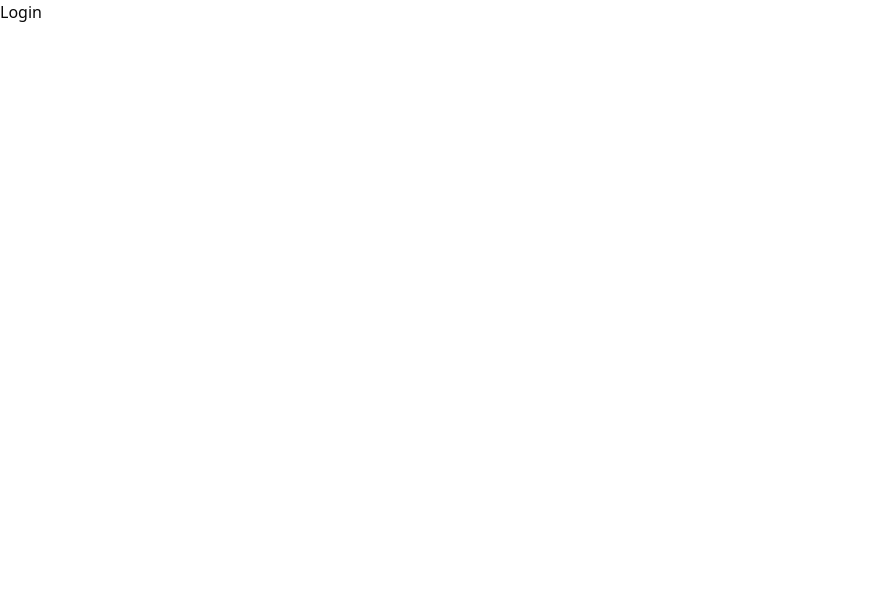
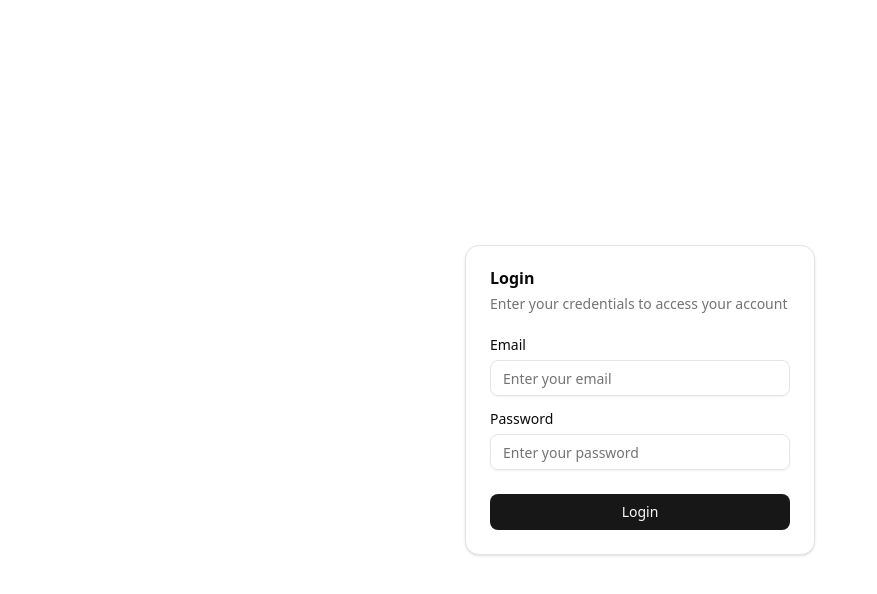
Before and after one commit to Sayanduary/elib_rest_api_project, a React (Vite) app in the folder elib-dashboard/: page /login in a window 1280 px wide. Shown: the top 594 px of the page, without its empty margins (0-877 px from the left). Built offline with nearby package versions, Linux system fonts and the light colour scheme.

Commit message:
feat: add LoginForm component and integrate with react-hook-form for validation; update package dependencies

```diff
--- /dev/null
+++ b/elib-dashboard/src/components/authentication-01.tsx
@@ -0,0 +1,91 @@
+"use client";
+
+import { useForm } from "react-hook-form";
+import { z } from "zod";
+import { zodResolver } from "@hookform/resolvers/zod";
+
+import {
+  Card,
+  CardContent,
+  CardDescription,
+  CardFooter,
+  CardHeader,
+  CardTitle,
+} from "@/components/ui/card";
+import { Input } from "@/components/ui/input";
+import { Button } from "@/components/ui/button";
+import { Label } from "@/components/ui/label";
+
+const loginSchema = z.object({
+  email: z.string().email("Invalid email address"),
+  password: z.string().min(8, "Password must be at least 8 characters long"),
+});
+
+type LoginFormData = z.infer<typeof loginSchema>;
+
+export default function LoginForm() {
+  const {
+    register,
+    handleSubmit,
+    formState: { errors, isSubmitting },
+  } = useForm<LoginFormData>({
+    resolver: zodResolver(loginSchema),
+  });
+
+  const onSubmit = async (data: LoginFormData) => {
+    console.log("form data -->", data);
+  };
+
+  return (
+    <section className="flex justify-center items-center h-screen">
+      {" "}
+      <Card className="w-full md:w-87.5">
+        <CardHeader>
+          <CardTitle>Login</CardTitle>
+          <CardDescription>
+            Enter your credentials to access your account
+          </CardDescription>
+        </CardHeader>
+        <CardContent className="space-y-4">
+          <form onSubmit={handleSubmit(onSubmit)} className="space-y-4">
+            <div className="space-y-2">
+              <Label htmlFor="email">Email</Label>
+              <Input
+                id="email"
+                type="email"
+                placeholder="Enter your email"
+                {...register("email")}
+                aria-invalid={errors.email ? "true" : "false"}
+              />
+              {errors.email && (
+                <p className="mt-1 text-sm text-red-500">
+                  {errors.email.message}
+                </p>
+              )}
+            </div>
+            <div className="space-y-2">
+              <Label htmlFor="password">Password</Label>
+              <Input
+                id="password"
+                type="password"
+                placeholder="Enter your password"
+                {...register("password")}
+                aria-invalid={errors.password ? "true" : "false"}
+              />
+              {errors.password && (
+                <p className="mt-1 text-sm text-red-500">
+                  {errors.password.message}
+                </p>
+              )}
+            </div>
+          </form>
+        </CardContent>
+        <CardFooter>
+          <Button type="submit" className="w-full" disabled={isSubmitting}>
+            {isSubmitting ? "Logging in..." : "Login"}
+          </Button>
+        </CardFooter>
+      </Card>
+    </section>
+  );
+}
--- /dev/null
+++ b/elib-dashboard/src/components/ui/card.tsx
@@ -0,0 +1,92 @@
+import * as React from "react"
+
+import { cn } from "@/lib/utils"
+
+function Card({ className, ...props }: React.ComponentProps<"div">) {
+  return (
+    <div
+      data-slot="card"
+      className={cn(
+        "bg-card text-card-foreground flex flex-col gap-6 rounded-xl border py-6 shadow-sm",
+        className
+      )}
+      {...props}
+    />
+  )
+}
+
+function CardHeader({ className, ...props }: React.ComponentProps<"div">) {
+  return (
+    <div
+      data-slot="card-header"
+      className={cn(
+        "@container/card-header grid auto-rows-min grid-rows-[auto_auto] items-start gap-2 px-6 has-data-[slot=card-action]:grid-cols-[1fr_auto] [.border-b]:pb-6",
+        className
+      )}
+      {...props}
+    />
+  )
+}
+
+function CardTitle({ className, ...props }: React.ComponentProps<"div">) {
+  return (
+    <div
+      data-slot="card-title"
+      className={cn("leading-none font-semibold", className)}
+      {...props}
+    />
+  )
+}
+
+function CardDescription({ className, ...props }: React.ComponentProps<"div">) {
+  return (
+    <div
+      data-slot="card-description"
+      className={cn("text-muted-foreground text-sm", className)}
+      {...props}
+    />
+  )
+}
+
+function CardAction({ className, ...props }: React.ComponentProps<"div">) {
+  return (
+    <div
+      data-slot="card-action"
+      className={cn(
+        "col-start-2 row-span-2 row-start-1 self-start justify-self-end",
+        className
+      )}
+      {...props}
+    />
+  )
+}
+
+function CardContent({ className, ...props }: React.ComponentProps<"div">) {
+  return (
+    <div
+      data-slot="card-content"
+      className={cn("px-6", className)}
+      {...props}
+    />
+  )
+}
+
+function CardFooter({ className, ...props }: React.ComponentProps<"div">) {
+  return (
+    <div
+      data-slot="card-footer"
+      className={cn("flex items-center px-6 [.border-t]:pt-6", className)}
+      {...props}
+    />
+  )
+}
+
+export {
+  Card,
+  CardHeader,
+  CardFooter,
+  CardTitle,
+  CardAction,
+  CardDescription,
+  CardContent,
+}
--- /dev/null
+++ b/elib-dashboard/src/components/ui/input.tsx
@@ -0,0 +1,21 @@
+import * as React from "react"
+
+import { cn } from "@/lib/utils"
+
+function Input({ className, type, ...props }: React.ComponentProps<"input">) {
+  return (
+    <input
+      type={type}
+      data-slot="input"
+      className={cn(
+        "file:text-foreground placeholder:text-muted-foreground selection:bg-primary selection:text-primary-foreground dark:bg-input/30 border-input h-9 w-full min-w-0 rounded-md border bg-transparent px-3 py-1 text-base shadow-xs transition-[color,box-shadow] outline-none file:inline-flex file:h-7 file:border-0 file:bg-transparent file:text-sm file:font-medium disabled:pointer-events-none disabled:cursor-not-allowed disabled:opacity-50 md:text-sm",
+        "focus-visible:border-ring focus-visible:ring-ring/50 focus-visible:ring-[3px]",
+        "aria-invalid:ring-destructive/20 dark:aria-invalid:ring-destructive/40 aria-invalid:border-destructive",
+        className
+      )}
+      {...props}
+    />
+  )
+}
+
+export { Input }
--- /dev/null
+++ b/elib-dashboard/src/components/ui/label.tsx
@@ -0,0 +1,22 @@
+import * as React from "react"
+import * as LabelPrimitive from "@radix-ui/react-label"
+
+import { cn } from "@/lib/utils"
+
+function Label({
+  className,
+  ...props
+}: React.ComponentProps<typeof LabelPrimitive.Root>) {
+  return (
+    <LabelPrimitive.Root
+      data-slot="label"
+      className={cn(
+        "flex items-center gap-2 text-sm leading-none font-medium select-none group-data-[disabled=true]:pointer-events-none group-data-[disabled=true]:opacity-50 peer-disabled:cursor-not-allowed peer-disabled:opacity-50",
+        className
+      )}
+      {...props}
+    />
+  )
+}
+
+export { Label }
--- a/elib-dashboard/src/pages/Login.tsx
+++ b/elib-dashboard/src/pages/Login.tsx
@@ -1,5 +1,11 @@
+import LoginForm from "@/components/authentication-01";
+
 const Login = () => {
-  return <div>Login</div>;
+  return (
+    <div>
+      <LoginForm />
+    </div>
+  );
 };
 
 export default Login;
```
Also changed, not shown: elib-dashboard/package.json (+6 -1 lines), 1 other file (tests, documents, lock files or other folders).
